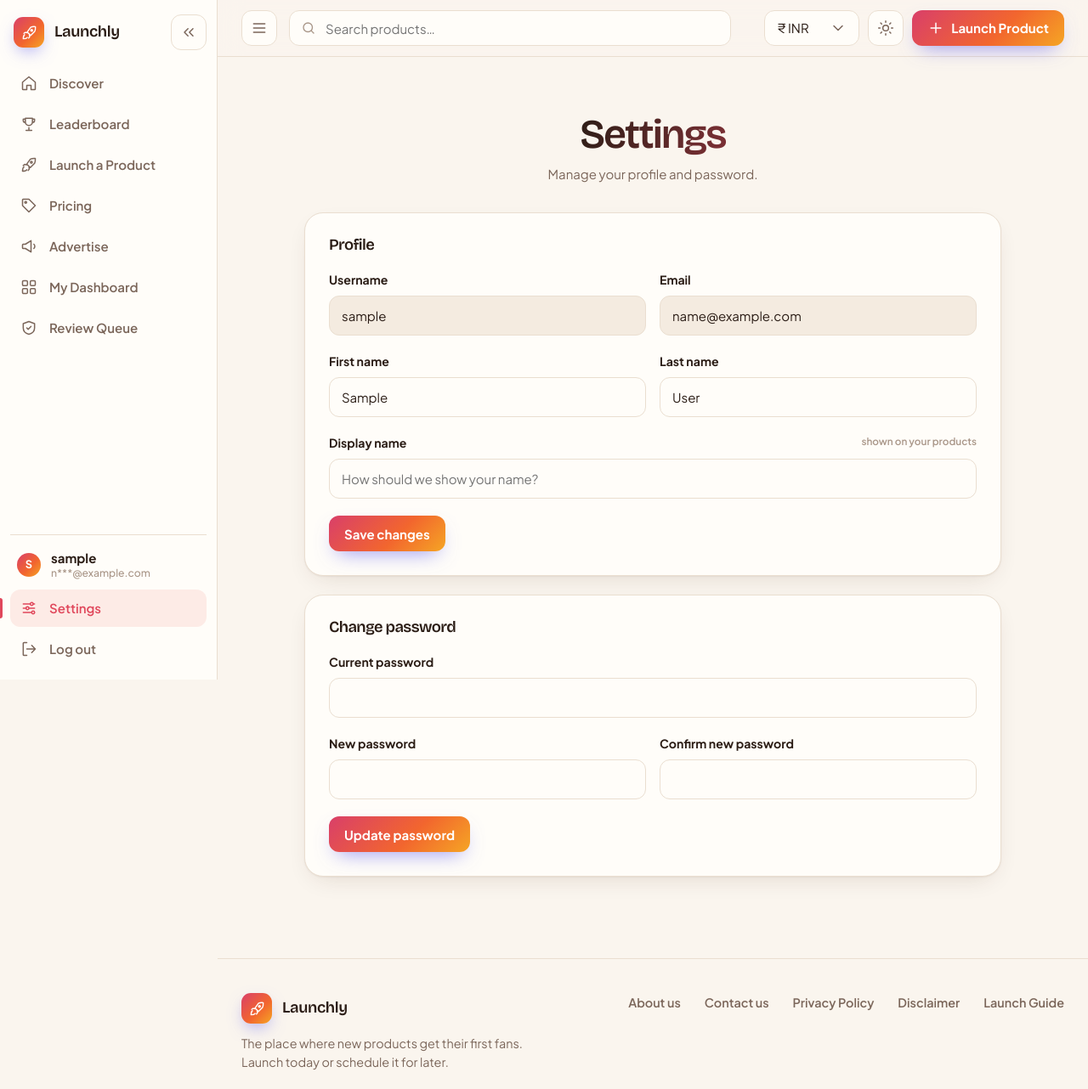
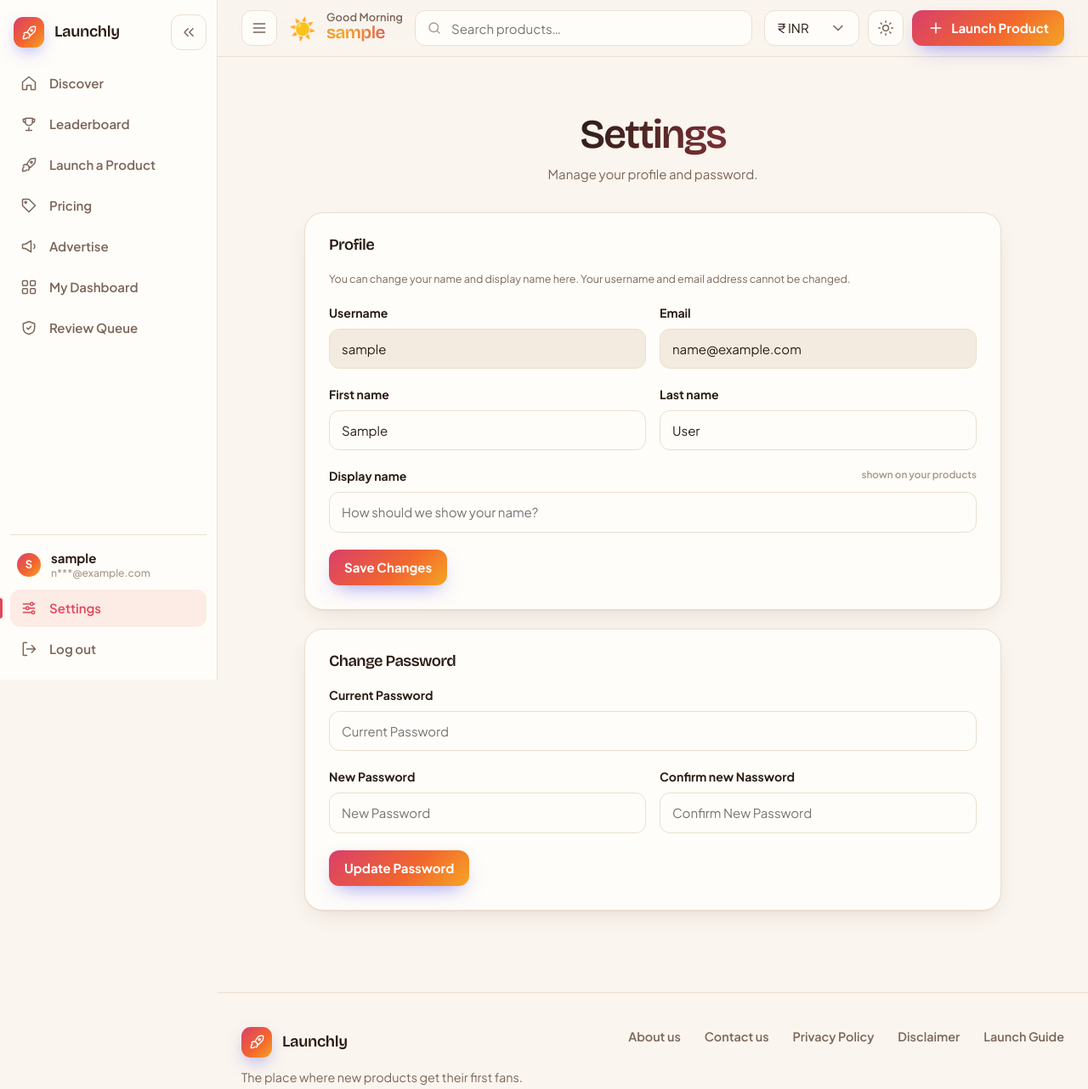
Before and after one commit to vishvajitrao1998/launchly, a Django app: page /settings/ in a window 1280 px wide. Shown: the top 1282 px of the page at 85% size. Run offline with Django 5.2, Linux system fonts and the light colour scheme; the visitor is signed in with stand-in values (Sample User, id 1); data comes from the database, SQL or seed files in the repository.

Commit message:
added greeting in app

```diff
--- a/static/css/app.css
+++ b/static/css/app.css
@@ -427,3 +427,22 @@ input:focus-visible, select:focus-visible, textarea:focus-visible,
 .ql-toolbar.ql-snow button.ql-active { background: var(--primary-soft); opacity: 1; }
 .ql-toolbar.ql-snow button:hover .ql-stroke, .ql-toolbar.ql-snow button.ql-active .ql-stroke { stroke: var(--primary) !important; }
 .ql-toolbar.ql-snow button:hover .ql-fill, .ql-toolbar.ql-snow button.ql-active .ql-fill { fill: var(--primary) !important; }
+
+
+/* Greeting */
+/* ---------- greeting ---------- */
+.greet { display: flex; align-items: center; gap: 12px; min-width: 0; }
+.greet-emoji { font-size: 1.6rem; line-height: 1; animation: pop .6s var(--ease); }
+.greet-text { display: grid; line-height: 1.15; min-width: 0; }
+.greet-hello { color: var(--muted); font-size: .8rem; font-weight: 600; letter-spacing: .01em; }
+.greet-name {
+  font-family: var(--font-display); font-weight: 800; font-size: 1.3rem; letter-spacing: -.03em;
+  max-width: 240px; overflow: hidden; text-overflow: ellipsis; white-space: nowrap; padding-bottom: 2px;
+  background: linear-gradient(100deg, #d93f6a, #f2662e, #f5a524, #d93f6a);
+  background-size: 250% 100%;
+  -webkit-background-clip: text; background-clip: text; color: transparent;
+  animation: nameflow 7s linear infinite;
+}
+@keyframes nameflow { to { background-position: -250% 0; } }
+@media (max-width: 1100px) { .greet-hello { display: none; } .greet-name { font-size: 1.15rem; } }
+@media (max-width: 700px) { .greet { display: none; } }
--- a/static/js/app.js
+++ b/static/js/app.js
@@ -207,5 +207,22 @@ function pager(el, { page, pages }, go) {
 document.addEventListener('click', () => $$('.dd.open').forEach(d => d.classList.remove('open')));
 enhanceSelects();
 
-  window.L = { api, esc, toast, modal, appCard, voteButtons, renderBoard, pay, rupee, money, initials, fmtDate, skel, logoHtml, premiumBadge, pager, enhanceSelects };
+/* ---------- greeting based on the user's local time ---------- */
+const greetEl = $('#greet');
+if (greetEl) {
+  const paint = () => {
+    const h = new Date().getHours();
+    const [hello, emoji] =
+      h < 5  ? ['Good Night', '🌙'] :
+      h < 12 ? ['Good Morning', '☀️'] :
+      h < 17 ? ['Good Afternoon', '🌤️'] :
+      h < 21 ? ['Good Evening', '🌆'] : ['Good Night', '🌙'];
+    $('.greet-hello', greetEl).textContent = hello;
+    $('.greet-emoji', greetEl).textContent = emoji;
+  };
+  paint();
+  setInterval(paint, 10 * 60 * 1000);   // keeps it right if the tab stays open
+}
+
+window.L = { api, esc, toast, modal, appCard, voteButtons, renderBoard, pay, rupee, money, initials, fmtDate, skel, logoHtml, premiumBadge, pager, enhanceSelects };
 })();
--- a/static/js/pages.js
+++ b/static/js/pages.js
@@ -1,5 +1,6 @@
 /* Page controllers. Every page is a static template; these fill it from /api/. */
 (() => {
+
   const { api, esc, toast, modal, appCard, voteButtons, renderBoard, pay, money, rupee, fmtDate, skel, logoHtml, premiumBadge, pager } = window.L;
   const $ = window.$, $$ = window.$$;
   const pages = {};
@@ -508,6 +509,7 @@
         $$('.me .me-name').forEach(el => (el.textContent = name));
         $$('.me .avatar').forEach(el => (el.textContent = name.charAt(0).toUpperCase()));
         toast('Profile Updated');
+        $$('.greet-name').forEach(el => (el.textContent = name));
       } catch (err) { showErrors(pf, err); }
       btn.disabled = false;
     });
@@ -521,6 +523,7 @@
           confirm_password: pw.elements.confirm_password.value } });
         pw.reset(); showErrors(pw, { data: {}, message: '' }); $('.form-err', pw).classList.remove('show');
         toast('Password Updated');
+
       } catch (err) { showErrors(pw, err); }
       btn.disabled = false;
     });
--- a/templates/base.html
+++ b/templates/base.html
@@ -83,6 +83,15 @@
 <div class="main">
   <header class="topbar">
     <button class="icon-btn menu-btn" id="menuBtn" aria-label="Open menu"><svg class="i"><use href="#i-menu"/></svg></button>
+    {% if user.is_authenticated %}
+        <div class="greet" id="greet">
+      <span class="greet-emoji" aria-hidden="true"></span>
+      <div class="greet-text">
+        <small class="greet-hello"></small>
+        <b class="greet-name">{{ display_name }}</b>
+      </div>
+    </div>
+    {% endif %}
     <form class="search" id="searchForm" action="{% url 'home' %}" role="search">
       <svg class="i"><use href="#i-search"/></svg>
       <input name="q" type="search" placeholder="Search products…" autocomplete="off" aria-label="Search products">
--- a/templates/settings.html
+++ b/templates/settings.html
@@ -7,6 +7,7 @@
 
   <form id="profileForm" class="card form-card" novalidate>
     <h3>Profile</h3>
+    <small class="muted">You can change your name and display name here. Your username and email address cannot be changed.</small>
     <div class="grid-2">
       <label class="field"><span>Username</span><input name="username" readonly></label>
       <label class="field"><span>Email</span><input name="email" readonly></label>
@@ -17,17 +18,17 @@
     </div>
     <label class="field"><span>Display name <small>shown on your products</small></span>
       <input name="display_name" maxlength="40" placeholder="How should we show your name?"><em class="err"></em></label>
-    <div class="form-foot"><em class="err form-err"></em><button class="btn btn-primary" type="submit">Save changes</button></div>
+    <div class="form-foot"><em class="err form-err"></em><button class="btn btn-primary" type="submit">Save Changes</button></div>
   </form>
 
   <form id="passwordForm" class="card form-card" style="margin-top:22px" novalidate>
-    <h3>Change password</h3>
-    <label class="field"><span>Current password</span><input type="password" name="current_password" autocomplete="current-password"><em class="err"></em></label>
+    <h3>Change Password</h3>
+    <label class="field"><span>Current Password</span><input type="password" name="current_password" autocomplete="current-password" placeholder="Current Password"><em class="err"></em></label>
     <div class="grid-2">
-      <label class="field"><span>New password</span><input type="password" name="new_password" autocomplete="new-password"><em class="err"></em></label>
-      <label class="field"><span>Confirm new password</span><input type="password" name="confirm_password" autocomplete="new-password"><em class="err"></em></label>
+      <label class="field"><span>New Password</span><input type="password" name="new_password" autocomplete="new-password" placeholder="New Password"><em class="err"></em></label>
+      <label class="field"><span>Confirm new Nassword</span><input type="password" name="confirm_password" autocomplete="new-password" placeholder="Confirm New Password"><em class="err"></em></label>
     </div>
-    <div class="form-foot"><em class="err form-err"></em><button class="btn btn-primary" type="submit">Update password</button></div>
+    <div class="form-foot"><em class="err form-err"></em><button class="btn btn-primary" type="submit">Update Password</button></div>
   </form>
 </div>
 {% endblock %}
```
